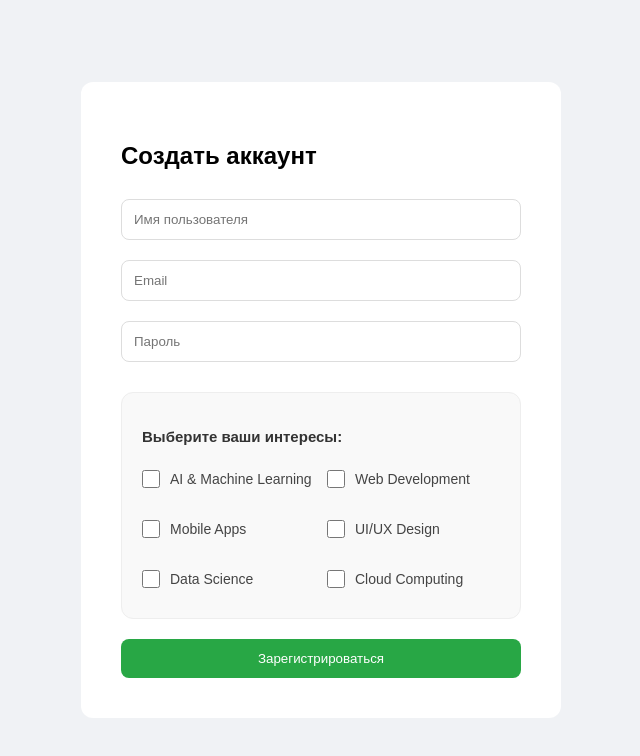
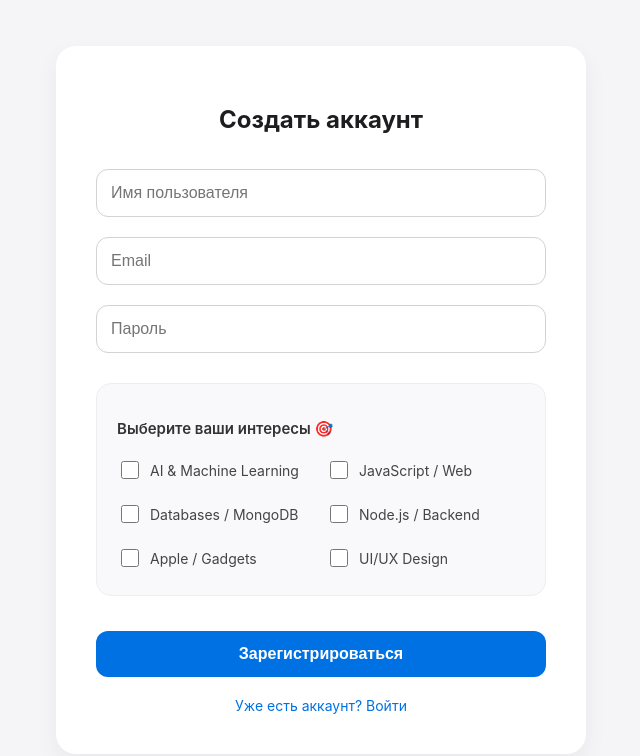
Before and after one commit to Altusha4/tech-platform, a website: page public/register.html in a window 1280 px wide. Shown: the whole page, without its empty margins (319-959 px from the left). Drawn offline with Linux system fonts and the light colour scheme.

Commit message:
fix: synchronize interest tags between registration and profile for accurate feed recommendations

```diff
--- a/public/register.html
+++ b/public/register.html
@@ -2,13 +2,29 @@
 <html lang="ru">
 <head>
   <meta charset="UTF-8">
-  <title>Регистрация</title>
+  <title>Регистрация | TechPlatform</title>
   <style>
-    /* Стили такие же как в login.html */
-    body { font-family: sans-serif; display: flex; justify-content: center; align-items: center; height: 100vh; background: #f0f2f5; margin: 0; }
-    .login-card { background: white; padding: 40px; border-radius: 12px; width: 100%; max-width: 400px; }
-    input { width: 100%; padding: 12px; margin: 10px 0; border: 1px solid #ddd; border-radius: 8px; box-sizing: border-box; }
-    button { width: 100%; padding: 12px; background: #28a745; color: white; border: none; border-radius: 8px; cursor: pointer; }
+    body { font-family: -apple-system, sans-serif; display: flex; justify-content: center; align-items: center; min-height: 100vh; background: #f5f5f7; margin: 0; }
+    .login-card { background: white; padding: 40px; border-radius: 20px; width: 100%; max-width: 450px; box-shadow: 0 10px 25px rgba(0,0,0,0.05); text-align: center; }
+    h2 { margin-bottom: 25px; color: #1d1d1f; }
+    input[type="text"], input[type="email"], input[type="password"] {
+      width: 100%; padding: 14px; margin: 10px 0; border: 1px solid #d2d2d7; border-radius: 12px; box-sizing: border-box; font-size: 16px; outline: none;
+    }
+    input:focus { border-color: #0071e3; }
+
+    .interests-box { margin: 20px 0; text-align: left; background: #f9f9fb; padding: 20px; border-radius: 15px; border: 1px solid #eee; }
+    .interests-box p { font-size: 15px; margin-bottom: 15px; color: #333; font-weight: 600; }
+
+    .interests-grid { display: grid; grid-template-columns: 1fr 1fr; gap: 10px; }
+    .interest-label { display: flex; align-items: center; gap: 8px; cursor: pointer; font-size: 14px; color: #444; padding: 5px 0; }
+    .interest-label input { width: 18px; height: 18px; cursor: pointer; }
+
+    button {
+      width: 100%; padding: 14px; background: #0071e3; color: white; border: none; border-radius: 12px;
+      cursor: pointer; font-size: 16px; font-weight: 600; transition: 0.3s; margin-top: 15px;
+    }
+    button:hover { background: #0077ed; transform: translateY(-2px); }
+    .login-link { margin-top: 20px; display: block; color: #0071e3; text-decoration: none; font-size: 14px; }
   </style>
 </head>
 <body>
@@ -18,43 +34,45 @@
     <input type="text" id="username" placeholder="Имя пользователя" required>
     <input type="email" id="email" placeholder="Email" required>
     <input type="password" id="password" placeholder="Пароль" required>
-    <div style="margin: 20px 0; text-align: left; background: #f9f9f9; padding: 20px; border-radius: 12px; border: 1px solid #eee;">
-      <p style="font-size: 15px; margin-bottom: 15px; color: #333; font-weight: 600;">Выберите ваши интересы:</p>
 
-      <div style="display: grid; grid-template-columns: 1fr 1fr; gap: 12px;">
-        <label style="display: flex; align-items: center; gap: 10px; cursor: pointer; font-size: 14px; color: #444;">
-          <input type="checkbox" name="interest" value="AI" style="width: 18px; height: 18px; cursor: pointer;">
+    <div class="interests-box">
+      <p>Выберите ваши интересы 🎯</p>
+      <div class="interests-grid">
+        <label class="interest-label">
+          <input type="checkbox" name="interest" value="ai">
           <span>AI & Machine Learning</span>
         </label>
 
-        <label style="display: flex; align-items: center; gap: 10px; cursor: pointer; font-size: 14px; color: #444;">
-          <input type="checkbox" name="interest" value="Web" style="width: 18px; height: 18px; cursor: pointer;">
-          <span>Web Development</span>
+        <label class="interest-label">
+          <input type="checkbox" name="interest" value="javascript">
+          <span>JavaScript / Web</span>
         </label>
 
-        <label style="display: flex; align-items: center; gap: 10px; cursor: pointer; font-size: 14px; color: #444;">
-          <input type="checkbox" name="interest" value="Mobile" style="width: 18px; height: 18px; cursor: pointer;">
-          <span>Mobile Apps</span>
+        <label class="interest-label">
+          <input type="checkbox" name="interest" value="mongodb">
+          <span>Databases / MongoDB</span>
         </label>
 
-        <label style="display: flex; align-items: center; gap: 10px; cursor: pointer; font-size: 14px; color: #444;">
-          <input type="checkbox" name="interest" value="UI/UX" style="width: 18px; height: 18px; cursor: pointer;">
-          <span>UI/UX Design</span>
+        <label class="interest-label">
+          <input type="checkbox" name="interest" value="node">
+          <span>Node.js / Backend</span>
         </label>
 
-        <label style="display: flex; align-items: center; gap: 10px; cursor: pointer; font-size: 14px; color: #444;">
-          <input type="checkbox" name="interest" value="Data" style="width: 18px; height: 18px; cursor: pointer;">
-          <span>Data Science</span>
+        <label class="interest-label">
+          <input type="checkbox" name="interest" value="apple">
+          <span>Apple / Gadgets</span>
         </label>
 
-        <label style="display: flex; align-items: center; gap: 10px; cursor: pointer; font-size: 14px; color: #444;">
-          <input type="checkbox" name="interest" value="Cloud" style="width: 18px; height: 18px; cursor: pointer;">
-          <span>Cloud Computing</span>
+        <label class="interest-label">
+          <input type="checkbox" name="interest" value="design">
+          <span>UI/UX Design</span>
         </label>
       </div>
     </div>
+
     <button type="submit">Зарегистрироваться</button>
   </form>
+  <a href="/login.html" class="login-link">Уже есть аккаунт? Войти</a>
 </div>
 
 <script>
@@ -71,6 +89,7 @@
       interests: checkedInterests
     };
 
+    try {
       const res = await fetch('/api/auth/register', {
         method: 'POST',
         headers: { 'Content-Type': 'application/json' },
@@ -78,11 +97,14 @@
       });
 
       if (res.ok) {
-      alert('Регистрация успешна! Теперь войдите.');
+        alert('Регистрация успешна! Теперь вы можете войти.');
         window.location.href = '/login.html';
       } else {
         const data = await res.json();
-      alert('Ошибка: ' + data.error);
+        alert('Ошибка: ' + (data.error || 'Что-то пошло не так'));
+      }
+    } catch (err) {
+      alert('Ошибка соединения с сервером');
     }
   };
 </script>
```
Lines whose indentation alone changed are shown as unchanged.
